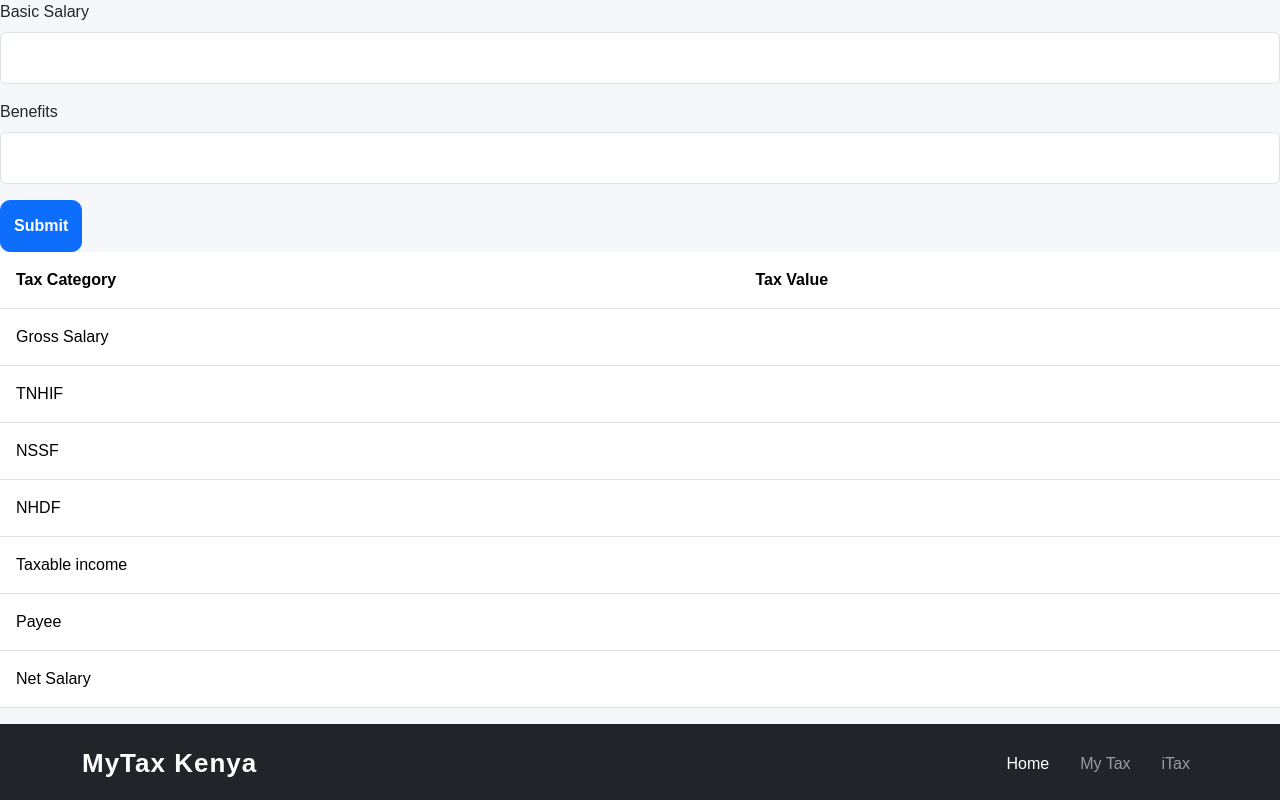
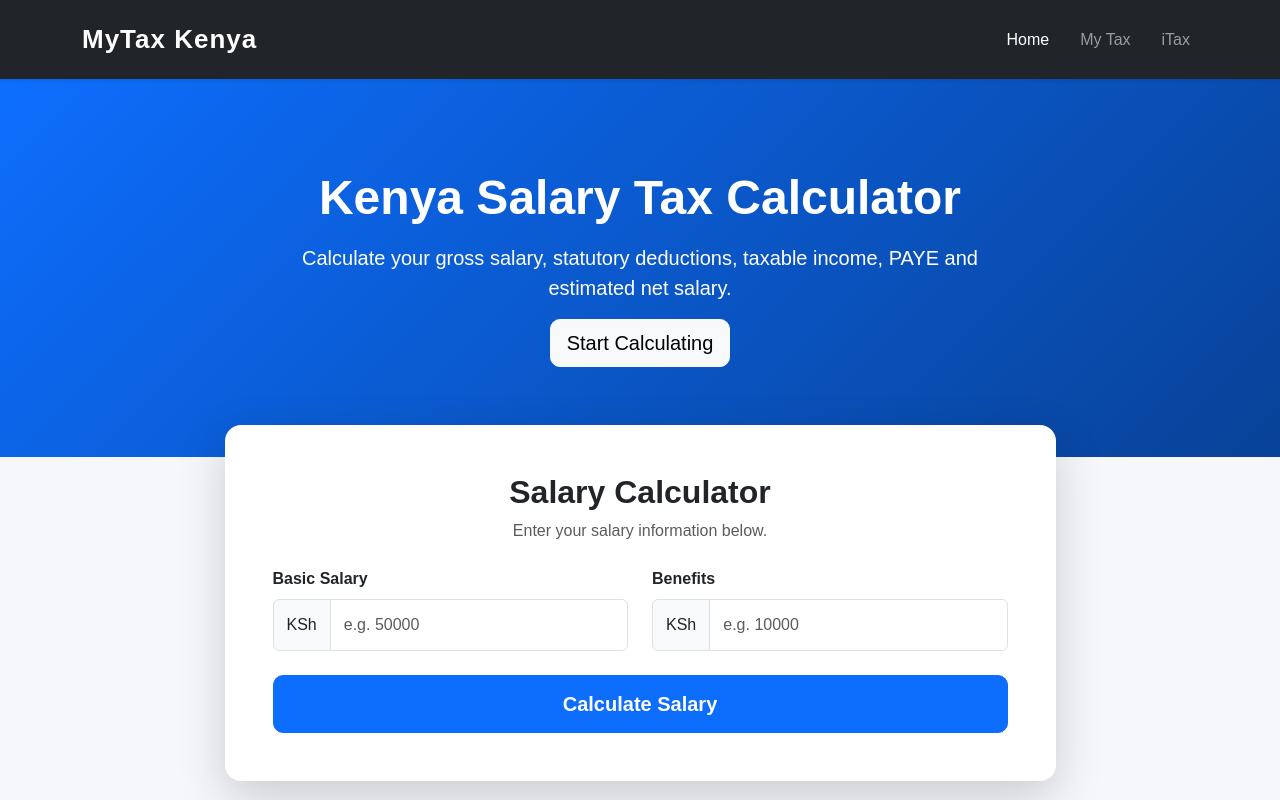
Before and after one commit to nmuriithi309-creator/MY_TAX-E, a plain HTML site: page index.html in a window 1280 px wide. Shown: the top 800 px of the page. Drawn offline with nearby package versions, Linux system fonts and the light colour scheme.

Commit message:
Remove old duplicate form and table

```diff
--- a/index.html
+++ b/index.html
@@ -14,78 +14,7 @@
 
 
 <body>
-    <div>
-        <div>
-            <form id="ax_form">
-                <div class="mb-3">
-                    <label for="exampleInputEmail1" class="form-label">Basic Salary</label>
-                    <input type="number" class="form-control" id="basic" aria-describedby="emailHelp">
 
-                </div>
-                <div class="mb-3">
-                    <label for="exampleInputPassword1" class="form-label">Benefits</label>
-                    <input type="number" class="form-control" id="benefits">
-                </div>
-
-        </div>
-        <button type="submit" class="btn btn-primary">Submit</button>
-        </form>
-    </div>
-    </div>
-
-
-    <div>
-        <table class="table">
-            <thead>
-                <tr>
-
-                    <th scope="col">Tax Category</th>
-                    <th scope="col">Tax Value</th>
-                </tr>
-            </thead>
-            <tbody>
-                <tr>
-
-                    <td>Gross Salary</td>
-                    <td id="gross"></td>
-                </tr>
-                <tr>
-
-                    <td>TNHIF</td>
-                    <td></td>
-                </tr>
-                <tr>
-
-                    <td>NSSF</td>
-                    <td></td>
-                </tr>
-
-                  <tr>
-
-                    <td>NHDF</td>
-                    <td></td>
-                </tr>
-
-                  <tr>
-
-                    <td>Taxable income</td>
-                    <td></td>
-                </tr>
-
-                  <tr>
-
-                    <td>Payee</td>
-                    <td></td>
-                </tr>
-
-                  <tr>
-
-                    <td>Net Salary</td>
-                    <td></td>
-                </tr>
-            </tbody>
-        </table>
-    </div>
 
     <nav class="navbar navbar-expand-lg navbar-dark bg-dark shadow-sm sticky-top">
         <div class="container">
```
